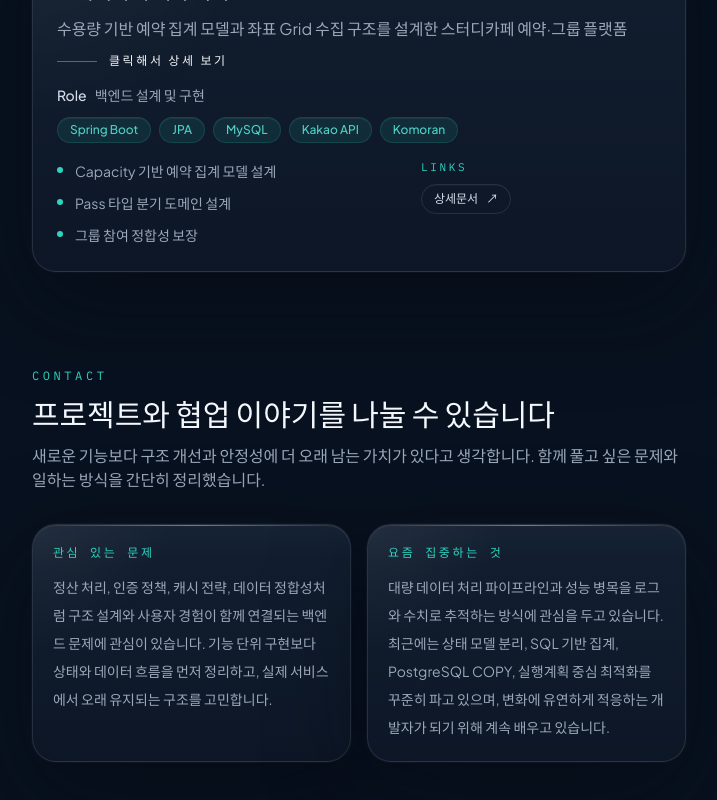
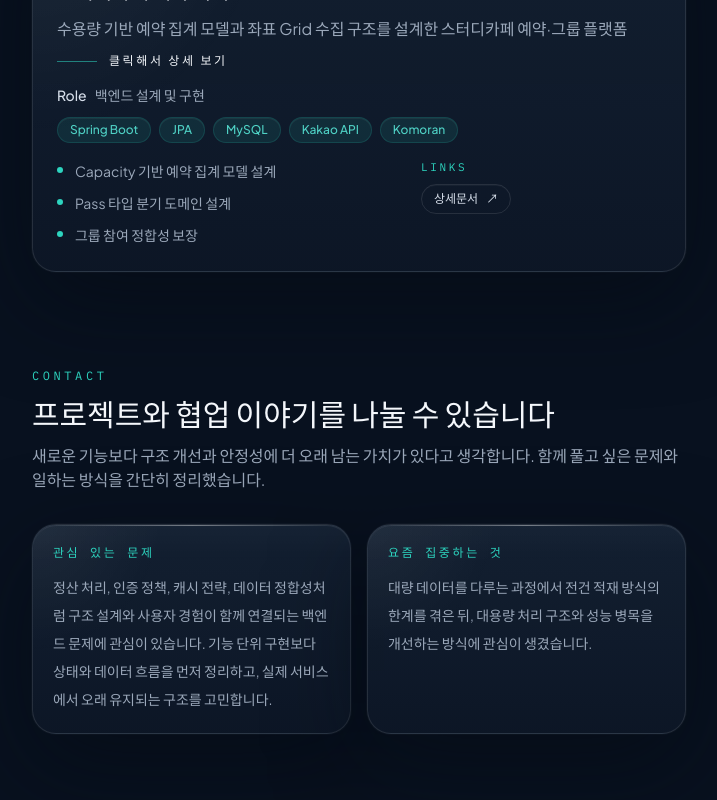
Before and after one commit to geonu98/geonu98.github.io, a React (Vite) app: page / in a window 1280 px wide. Shown: the part 3288-4088 px from the top of the page, without its empty margins (546-1263 px from the left). Built offline with nearby package versions, Linux system fonts and the light colour scheme.

Commit message:
Update contact focus copy

```diff
--- a/src/sections/ContactSection.tsx
+++ b/src/sections/ContactSection.tsx
@@ -9,7 +9,7 @@ const contactNotes = [
   {
     title: "요즘 집중하는 것",
     description:
-      "대량 데이터 처리 파이프라인과 성능 병목을 로그와 수치로 추적하는 방식에 관심을 두고 있습니다. 최근에는 상태 모델 분리, SQL 기반 집계, PostgreSQL COPY, 실행계획 중심 최적화를 꾸준히 파고 있으며, 변화에 유연하게 적응하는 개발자가 되기 위해 계속 배우고 있습니다.",
+      "대량 데이터를 다루는 과정에서 전건 적재 방식의 한계를 겪은 뒤, 대용량 처리 구조와 성능 병목을 개선하는 방식에 관심이 생겼습니다.",
   },
 ];
 
```
